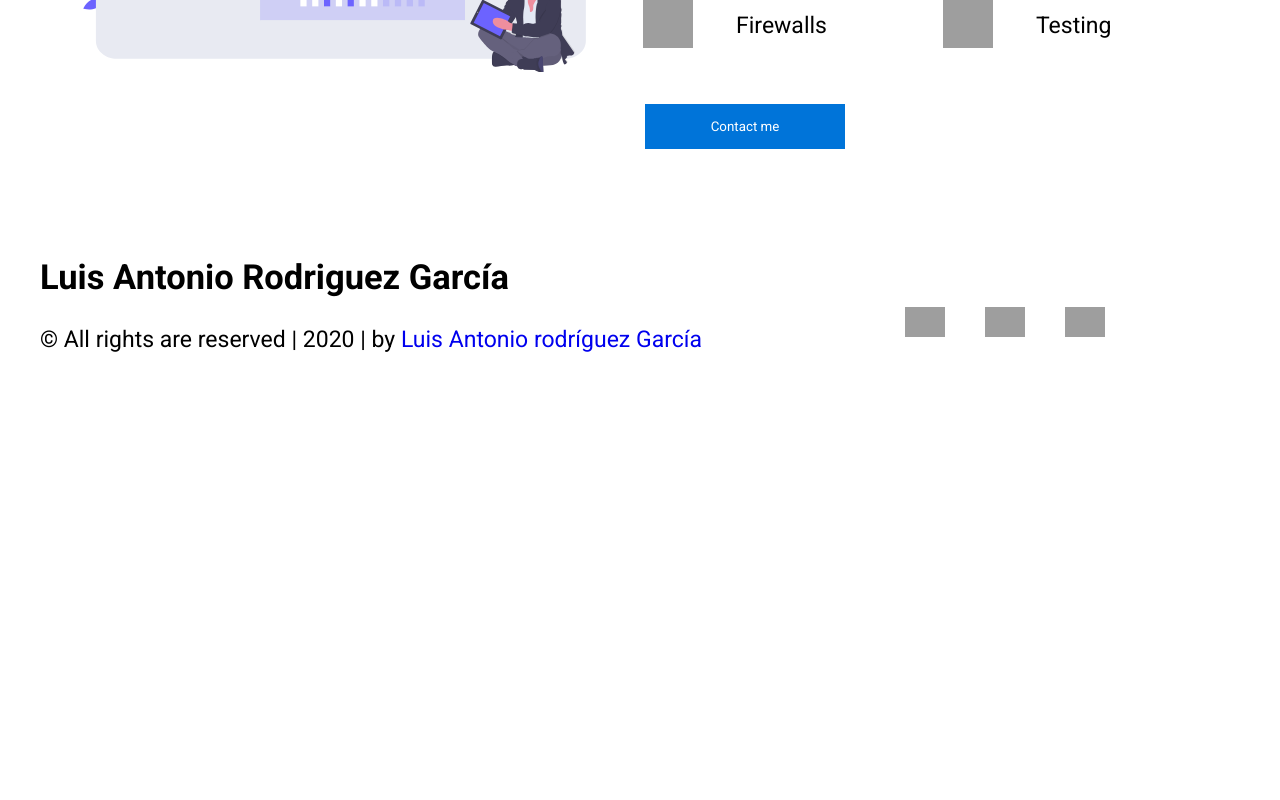
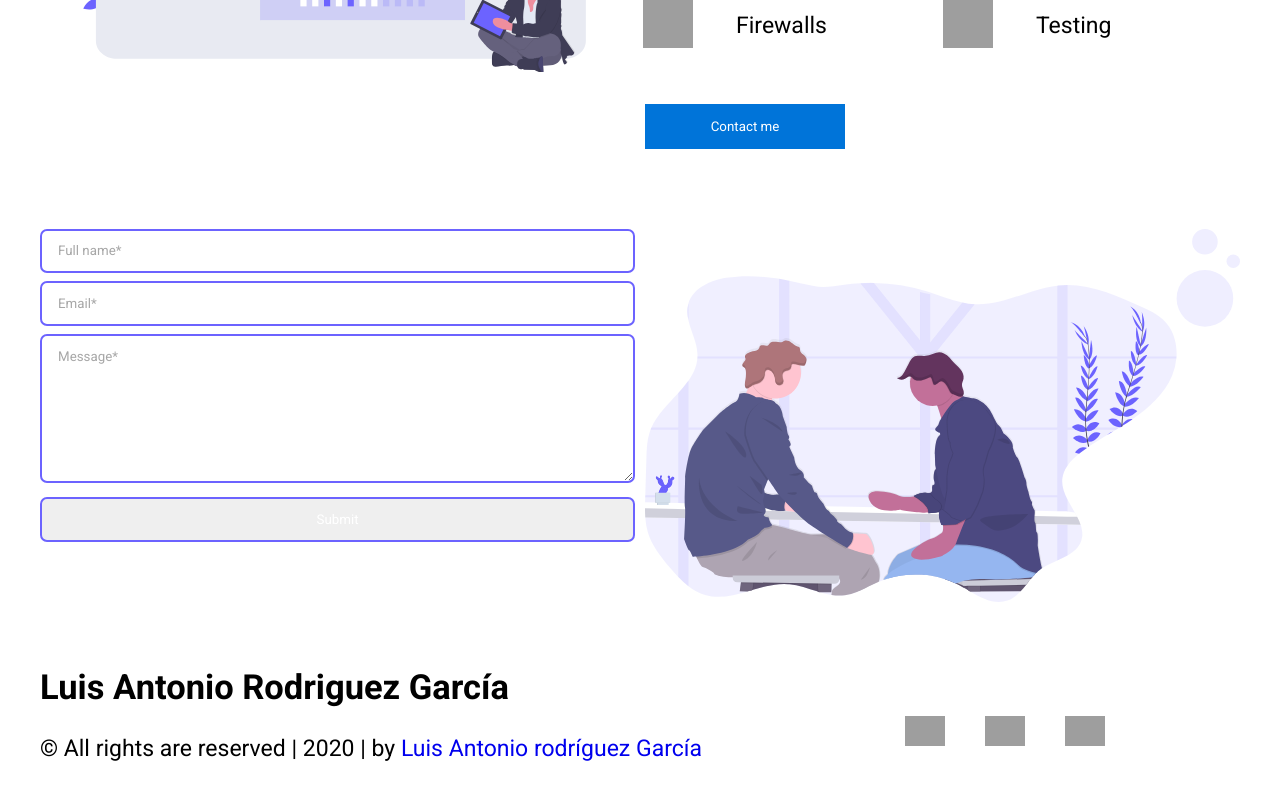
Before and after one commit to luisrdz5/portafolio, a React app: page / in a window 1280 px wide. Shown: the part 2114-2914 px from the top of the page. Before the commit the page ends 2531 px from the top, so only its background shows below. Built offline with nearby package versions, Linux system fonts and the light colour scheme; grey boxes are pictures that could not be loaded.

Commit message:
Added the contact section

```diff
--- a/package.json
+++ b/package.json
@@ -25,15 +25,18 @@
     "@babel/core": "^7.10.2",
     "@babel/preset-env": "^7.10.2",
     "@babel/preset-react": "^7.10.1",
+    "axios": "^0.19.2",
     "babel-eslint": "^10.1.0",
     "babel-loader": "^8.1.0",
     "css-loader": "^3.5.3",
+    "formik": "^2.1.4",
     "html-loader": "^0.5.5",
     "html-webpack-plugin": "^3.2.0",
     "mini-css-extract-plugin": "^0.7.0",
     "react": "^16.13.1",
     "react-anchor-link-smooth-scroll": "^1.0.12",
     "react-dom": "^16.13.1",
+    "react-google-recaptcha": "^2.1.0",
     "react-redux": "^7.2.0",
     "react-router-dom": "^5.2.0",
     "redux": "^4.0.5",
@@ -41,7 +44,8 @@
     "stylus": "^0.54.7",
     "stylus-loader": "^3.0.2",
     "webpack": "^4.43.0",
-    "webpack-cli": "^3.3.11"
+    "webpack-cli": "^3.3.11",
+    "yup": "^0.29.1"
   },
   "devDependencies": {
     "babel-plugin-transform-class-properties": "^6.24.1",
--- /dev/null
+++ b/src/components/Contact.jsx
@@ -0,0 +1,21 @@
+import React from 'react';
+import contact from '../assets/illustrations/contact.svg';
+import ContactForm from '../components/ContactForm';
+import '../styles/components/Contact.styl';
+
+const Contact = () => {
+
+    return (
+      <div className='Contact'>
+        <div className='Contact-form'>
+          <ContactForm />
+        </div>
+        <div className='Contact-image'>
+          <img src={contact} alt="I’m Luis and I’m a Full stack developer!" />
+        </div>
+      </div>
+
+    )
+}
+
+export default Contact
--- /dev/null
+++ b/src/components/ContactForm.jsx
@@ -0,0 +1,82 @@
+import React from 'react';
+import axios from 'axios';
+import { Formik, Form, FastField, ErrorMessage } from 'formik';
+import Recaptcha from 'react-google-recaptcha';
+import * as Yup from 'yup';
+
+
+const ContactForm = () => {
+
+    return (
+      <div className='ContactForm'>
+        <Formik
+          initialValues={{
+                name: '',
+                email: '',
+                message: '',
+                recaptcha: '',
+                success: false,
+                }}
+          validationSchema={Yup.object().shape({
+                name: Yup.string().required('Full name field is required'),
+                email: Yup.string()
+                    .email('Invalid email')
+                    .required('Email field is required'),
+                message: Yup.string().required('Message field is required'),
+                recaptcha: Yup.string().required('Robots are not welcome yet!'),
+                })}
+        >
+          {({ values, touched, errors, setFieldValue, isSubmitting }) => (
+            <Form>
+              <input
+                as={FastField}
+                type="text"
+                name="name"
+                component="input"
+                aria-label="name"
+                placeholder="Full name*"
+                error={touched.name && errors.name}
+              />
+              <ErrorMessage component={Error} name="name" />
+              <input
+                id="email"
+                aria-label="email"
+                component="input"
+                as={FastField}
+                type="email"
+                name="email"
+                placeholder="Email*"
+                error={touched.email && errors.email}
+              />
+              <ErrorMessage component={Error} name="email" />
+              <textarea
+                as={FastField}
+                className='ContactForm-message'
+                aria-label="message"
+                id="message"
+                rows="8"
+                name="message"
+                placeholder="Message*"
+                error={touched.message && errors.message}
+              />
+              <ErrorMessage component={Error} name="message" />
+              {values.name && values.email && values.message && (
+              <FastField
+                component={Recaptcha}
+                sitekey={process.env.GATSBY_PORTFOLIO_RECAPTCHA_KEY}
+                name="recaptcha"
+                onChange={value => setFieldValue('recaptcha', value)}
+              />
+                )}
+              {values.success && (
+                <h4>Your message has been successfully sent, I will get back to you ASAP!</h4>
+                    )}
+              <input secondary type="submit" disabled={isSubmitting} name='Submit' className='Submit' />
+            </Form>
+                )}
+        </Formik>
+      </div>
+    )
+}
+
+export default ContactForm;
--- a/src/components/Main.jsx
+++ /dev/null
@@ -1,16 +0,0 @@
-import React from 'react';
-import Intro from './Intro';
-import Projects from './Projects';
-import Skills from './Skills';
-
-const Main = () => {
-    return (
-      <>
-        <Intro />
-        <Projects />
-        <Skills />
-      </>
-    )
-}
-
-export default Main;
--- /dev/null
+++ b/src/containers/Main.jsx
@@ -0,0 +1,18 @@
+import React from 'react';
+import Intro from '../components/Intro';
+import Projects from '../components/Projects';
+import Skills from '../components/Skills';
+import Contact from '../components/Contact';
+
+const Main = () => {
+    return (
+      <>
+        <Intro />
+        <Projects />
+        <Skills />
+        <Contact />
+      </>
+    )
+}
+
+export default Main;
--- a/src/routes/App.jsx
+++ b/src/routes/App.jsx
@@ -1,7 +1,7 @@
 import React from 'react';
 import { BrowserRouter, Switch, Route } from 'react-router-dom';
 import Layout from '../components/Layout';
-import Main from '../components/Main';
+import Main from '../containers/Main';
 import NotFound from '../containers/NotFound';
 
 const App = () => (
--- /dev/null
+++ b/src/styles/components/Contact.styl
@@ -0,0 +1,47 @@
+.Contact
+    padding 0 0 30px 0
+    display grid
+    grid-template-columns repeat(1, 1fr)
+    grid-gap 10px
+.ContactForm
+    input
+        width 100%
+        box-sizing border-box
+        border 2px solid #6c63ff
+        padding 0.8rem 1rem
+        border-radius 7px
+        margin-bottom 0.5rem
+        transition 0.3s
+    input::placeholder
+        color: #a7a7a7
+    textarea
+        width 100%
+        box-sizing border-box
+        border 2px solid #6c63ff
+        padding 0.8rem 1rem
+        border-radius 7px
+        margin-bottom 0.5rem
+        transition 0.3s
+    textarea::placeholder
+        color: #a7a7a7
+.Submit
+    background-color $button-color
+    border none
+    color white
+    padding 15px 32px
+    text-align center
+    text-decoration none
+    display inline-block
+@media only screen and (min-width 800px)
+    .Contact
+        display grid
+        grid-template-columns repeat(2, 1fr)
+        grid-gap 10px
+@media only screen and (min-width 1201px)
+    .Contact
+        width 1200px
+        display grid
+        grid-template-columns repeat(2, 1fr)
+        grid-gap 10px
+        margin-left: auto;
+        margin-right: auto;
```
Also changed, not shown: 2 other files (tests, documents, lock files or other folders).
